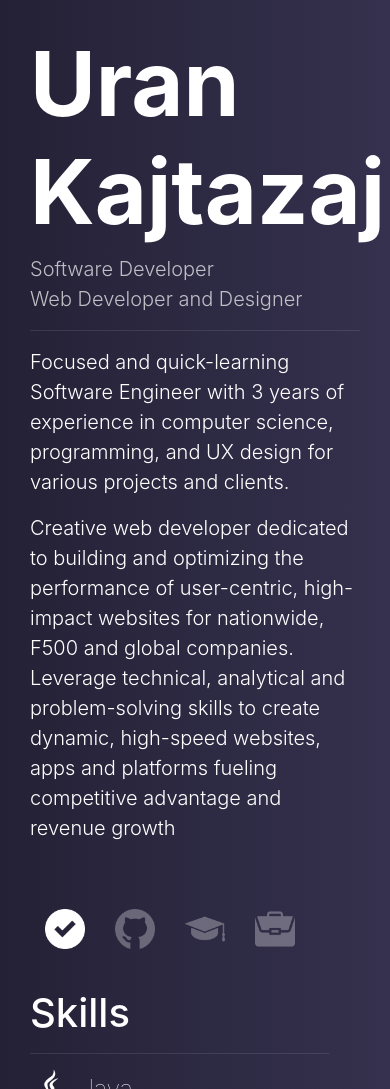
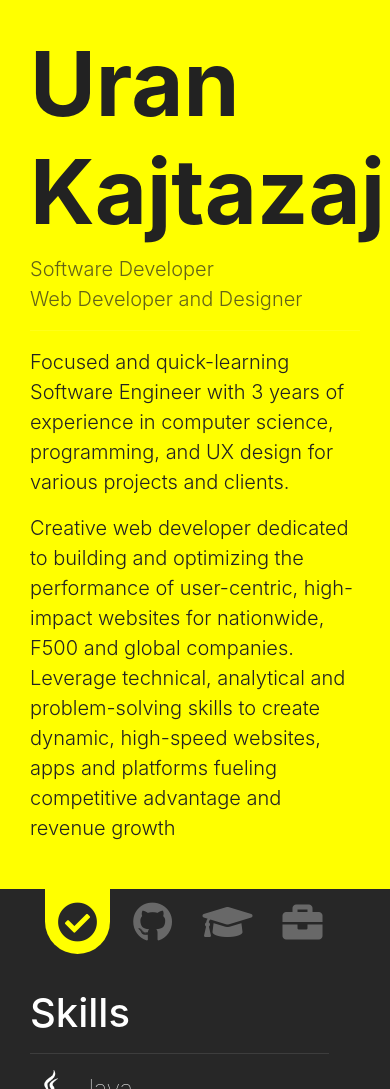
Before and after one commit to urankajtazaj/Django-Portfolio, a Django app: page / in a window 390 px wide. Run offline with Django 3.2, Linux system fonts and the light colour scheme; data comes from the database, SQL or seed files in the repository; both versions use the stored data as it was after the commit; some libraries are stand-ins or nearby versions.

Commit message:
New UI color

```diff
--- a/static/css/main.css
+++ b/static/css/main.css
@@ -35,12 +35,15 @@ h1:not(.light) {
 
 .side.left {
     z-index: 2;
+    background-color: yellow;
+    color: #222;
 }
 
 .side.right {
     padding-left: 130px;
     overflow-y: auto;
     height: 100%;
+    background-color: #272727;
 }
 
 .side.center {
@@ -94,23 +97,33 @@ h1:not(.light) {
     /* flex-direction: column; */
     /* align-items: center; */
     max-width: 100px;
+    min-width: initial;
     padding-top: 20px;
+    font-size: 40px;
     /* box-shadow: 10px 0 20px rgba(0, 0, 0, 0.07); */
 }
 
-.icons img {
+.icons i {
     padding: 20px 15px;
-    height: 80px;
+    /* height: 80px; */
     /* width: 73px; */
     /* margin-right: 20px; */
     opacity: .3;
     transition: 200ms ease;
     cursor: pointer;
+    border-radius: 0 50px 50px 0;
 }
 
-.icons img:hover, .icons img.active {
+.icons i:hover {
     opacity: 1;
+    /* box-shadow: 0 0 0 10px yellow; */
     /* background-color: rgba(255, 255, 255, 0.1); */
+}
+
+.icons i.active {
+    color: #272727;
+    opacity: 1;
+    background-color: yellow;
 }
 
 ul li {
@@ -171,8 +184,12 @@ a.project:hover {
 
 @media only screen and (max-width: 768px) {
     .icons {
+        text-align: center;
         /* left: 10%; */
-        padding-left: 60px;
+        /* padding-left: 60px; */
+        justify-content: center;
+        min-width: 100%;
+        max-width: unset;
         transform: translateY(-30px);
         /* padding-bottom: 50px; */
         /* margin-bottom: 100px; */
@@ -191,8 +208,13 @@ a.project:hover {
         padding-right: 30px;
     }
 
-    .icons img {
-        max-width: 74px;
-        /* height: 70px; */
+    .icons i {
+        width: 65px;
+        height: 65px;
+        margin-right: 10px;
+        display: flex;
+        justify-content: center;
+        align-items: center;
+        border-radius: 0 0 50px 50px;
     }
 }
--- a/static/js/main.js
+++ b/static/js/main.js
@@ -1,5 +1,5 @@
 var content = $(".tab");
-var tab = $(".icons img");
+var tab = $(".icons i");
 
 tab.each(function(i, el) {
     var e = $(el);
--- a/templates/index.html
+++ b/templates/index.html
@@ -29,10 +29,10 @@
                 <div class="col-md-6 col-12 right side">
                     {% if skills or projects or edus or works %}
                     <div class="d-flex flex-row flex-md-column center side icons">
-                        {% if skills %} <img class="active" src="{% static 'media/' %}icons/check.png"> {% endif %}
-                        {% if projects %}<img src="{% static 'media/' %}icons/terminal.png"> {% endif %}
-                        {% if edus %}<img src="{% static 'media/' %}icons/edu.png"> {% endif %}
-                        {% if works %}<img src="{% static 'media/' %}icons/portfolio.png"> {% endif %}
+                        {% if skills %} <i class="active fas fa-check-circle"></i> {% endif %}
+                        {% if projects %}<i class="fab fa-github"></i> {% endif %}
+                        {% if edus %}<i class="fas fa-graduation-cap"></i> {% endif %}
+                        {% if works %}<i class="fas fa-briefcase"></i> {% endif %}
                     </div>
                     {% endif %}
 
```
Also changed, not shown: db.sqlite3.
